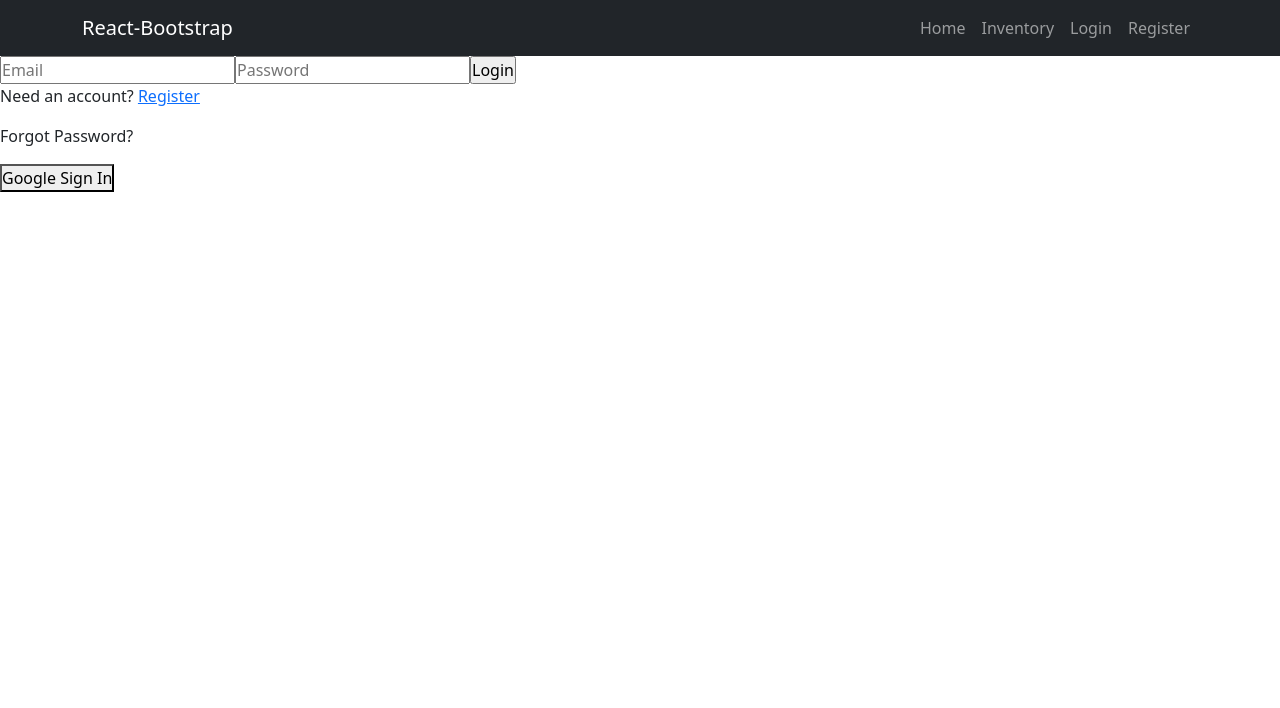
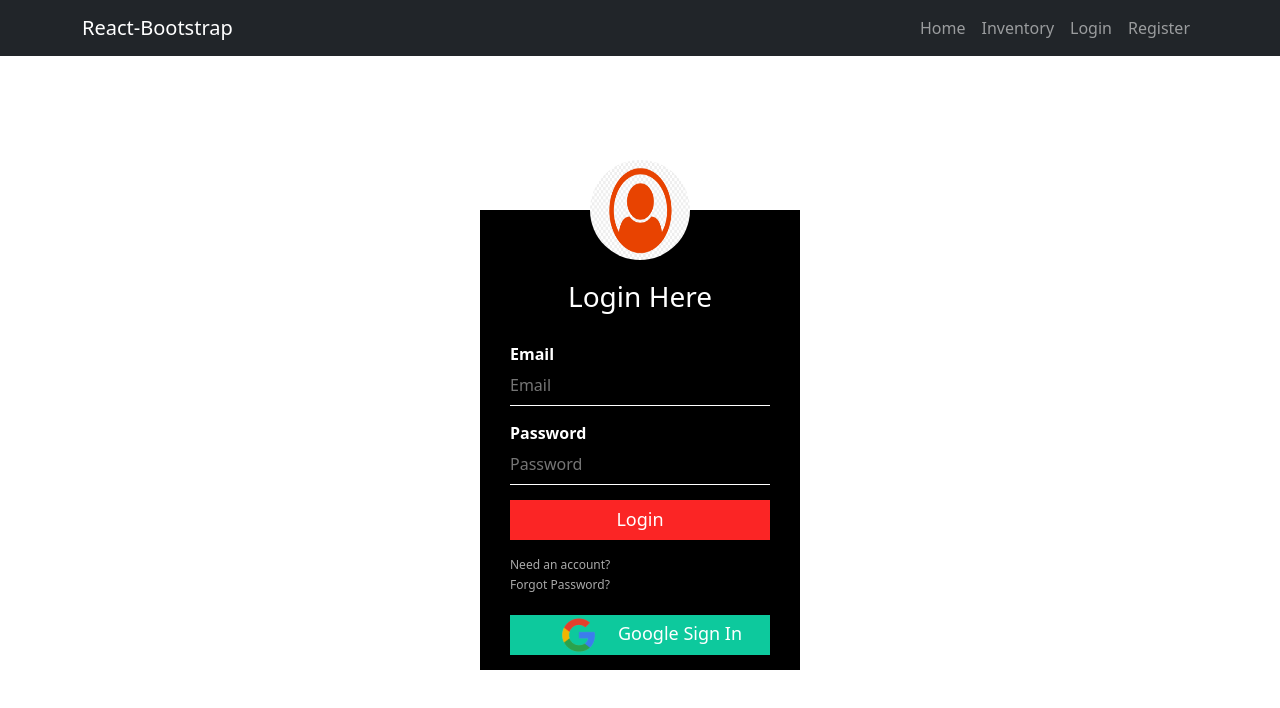
Before and after one commit to Habibur137/warehouse-website, a React (Create React App) app: page /login in a window 1280 px wide. Shown: the top 708 px of the page. Built offline with nearby package versions, Linux system fonts and the light colour scheme; no server answers.

Commit message:
login page designed

```diff
--- a/src/Pages/Login/GoogleLogin/GoogleLogin.js
+++ b/src/Pages/Login/GoogleLogin/GoogleLogin.js
@@ -2,6 +2,7 @@ import React from "react";
 import { useSignInWithGoogle } from "react-firebase-hooks/auth";
 import { toast } from "react-toastify";
 import auth from "../../../firebase.init";
+import googleLogo from "../../../images/google-logo.png";
 
 const GoogleLogin = () => {
   const [signInWithGoogle, user, loading, error] = useSignInWithGoogle(auth);
@@ -16,6 +17,7 @@ const GoogleLogin = () => {
           signInWithGoogle();
         }}
       >
+        <img style={{ height: "40px" }} src={googleLogo} alt="" />
         Google Sign In
       </button>
     </div>
--- a/src/Pages/Login/Login/Login.js
+++ b/src/Pages/Login/Login/Login.js
@@ -8,6 +8,8 @@ import auth from "../../../firebase.init";
 import "react-toastify/dist/ReactToastify.css";
 import GoogleLogin from "../GoogleLogin/GoogleLogin";
 import { Link } from "react-router-dom";
+import "./login.css";
+import loginImage from "../../../images/log.jpg";
 
 const Login = () => {
   const [signInWithEmailAndPassword, user, loading, signInError] =
@@ -30,14 +32,20 @@ const Login = () => {
     }
   };
   return (
-    <div>
+    <div className="login-box">
+      <div className="img">
+        <img src={loginImage} alt="" />
+      </div>
+      <h3>Login Here</h3>
       <form onSubmit={handleForm}>
+        <p>Email</p>
         <input
           onChange={handleChange}
           type="email"
           name="email"
           placeholder="Email"
         />
+        <p>Password</p>
         <input
           onChange={handleChange}
           type="password"
@@ -47,10 +55,10 @@ const Login = () => {
         />
         <input type="submit" value="Login" />
       </form>
-      <p>
-        Need an account? <Link to="/register">Register</Link>
-      </p>
-      <p
+      <div className="info">
+        {" "}
+        <Link to="/register">Need an account?</Link>
+        <span
           onClick={async () => {
             if (!user) {
               await sendPasswordResetEmail(email);
@@ -61,7 +69,8 @@ const Login = () => {
           }}
         >
           Forgot Password?
-      </p>
+        </span>
+      </div>
       <GoogleLogin />
       <ToastContainer />
     </div>
--- /dev/null
+++ b/src/Pages/Login/Login/login.css
@@ -0,0 +1,75 @@
+.login-box {
+  margin-top: 40px;
+  width: 320px;
+  height: 460px;
+  background: #000;
+  position: absolute;
+  top: 50%;
+  left: 50%;
+  transform: translate(-50%, -50%);
+  color: #fff;
+  padding: 70px 30px;
+}
+
+.login-box .img img {
+  width: 100px;
+  height: 100px;
+  border-radius: 50%;
+  position: absolute;
+  top: -50px;
+  left: calc(50% - 50px);
+}
+h3 {
+  margin: 0;
+  padding: 0 0 20px;
+  text-align: center;
+  font-size: 22px;
+}
+.login-box p {
+  margin: 0;
+  padding: 0;
+  font-weight: bold;
+}
+.login-box input {
+  width: 100%;
+  margin-bottom: 15px;
+}
+.login-box input[type="email"],
+input[type="password"] {
+  border: none;
+  border-bottom: 1px solid #fff;
+  outline: none;
+  background: transparent;
+  height: 40px;
+  color: #fff;
+  font-size: 16px;
+}
+
+.login-box input[type="submit"] {
+  border: none;
+  outline: none;
+  height: 40px;
+  background: #fb2525;
+  color: #fff;
+  font-size: 18px;
+}
+.login-box .info a,
+span {
+  text-decoration: none;
+  color: darkgrey;
+  font-size: 12px;
+  line-height: 20px;
+  display: block;
+  cursor: pointer;
+}
+
+.login-box button {
+  margin-top: 20px;
+  width: 100%;
+  border: none;
+  outline: none;
+  height: 40px;
+  background: #0dc99d;
+  color: #fff;
+  font-size: 18px;
+}
```
Also changed, not shown: src/images/google-logo.png (added), src/images/log.jpg (added). Lines whose indentation alone changed are shown as unchanged.
